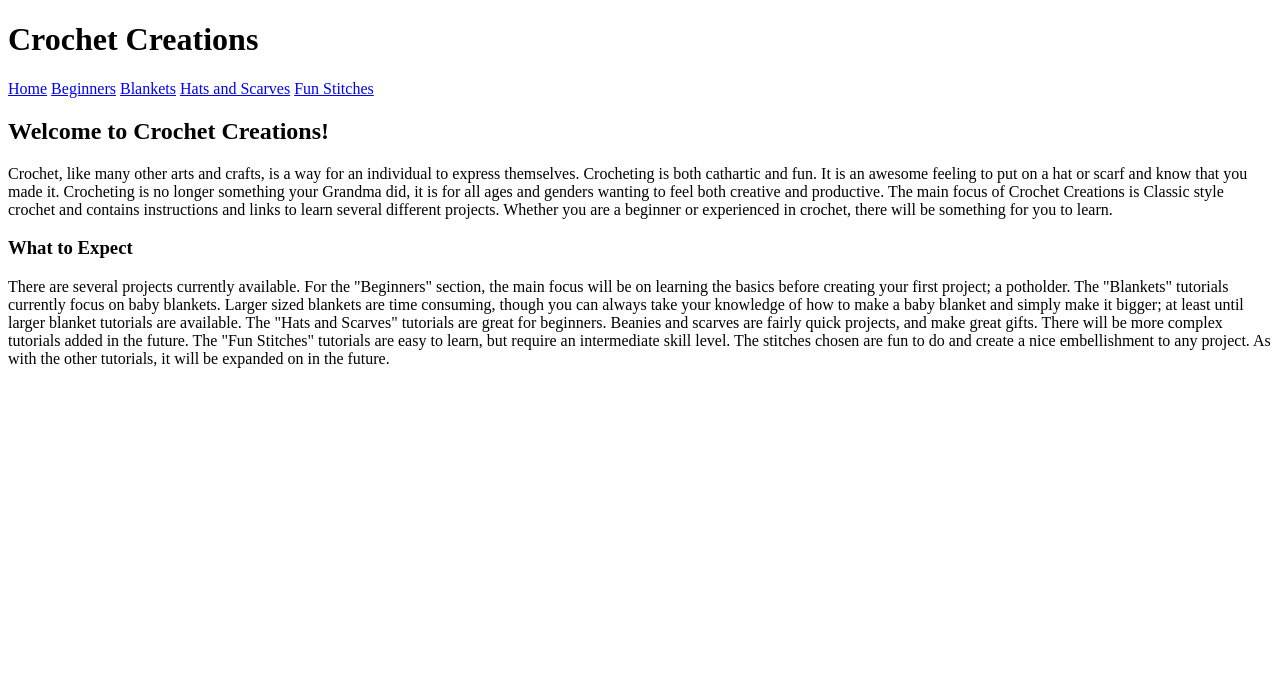
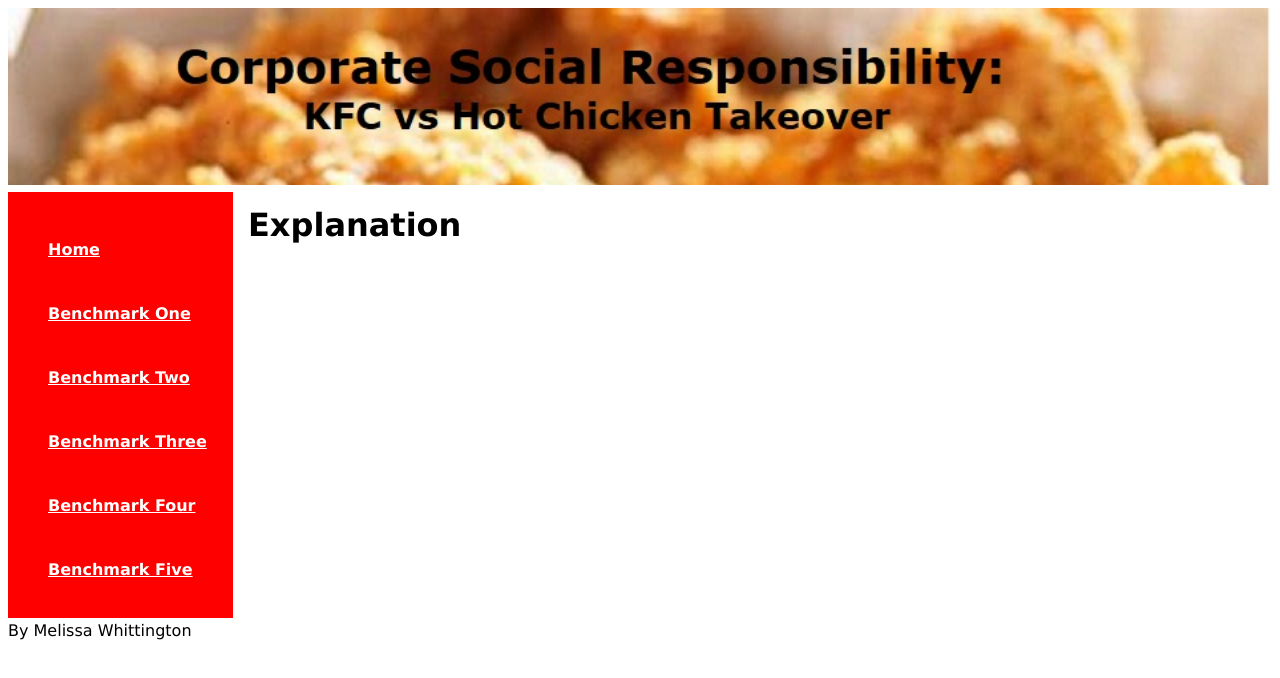
Before and after one commit to Talillama/BusinessEthics, a plain HTML site: page index.html in a window 1280 px wide. Drawn offline with Linux system fonts and the light colour scheme.

Commit message:
Commit fix

```diff
--- a/index.html
+++ b/index.html
@@ -1,35 +1,29 @@
 <!DOCTYPE html>
 <html lang="en">
 <head>
-<title>Crochet Creations</title>
+<title>HCT VS KFC</title>
 <meta charset="utf-8">
-<link href="crochet.css" rel="stylesheet" type="text/css">
+<link href="bep.css" rel="stylesheet" type="text/css">
 </head>
 <body>
 <header>
-  <h1>Crochet Creations</h1>
+<img id="img1" src="friedchicken.jpg" alt="Fried Chicken" title="Fried Chicken"/>
 </header>
-<nav><a href="home.html">Home</a>
-	 <a href="beginners.html">Beginners</a>
-	 <a href="blankets.html">Blankets</a>
-	 <a href="hatsandscarves.html">Hats and Scarves</a>
-	 <a href="funstitches.html">Fun Stitches</a>
+<nav>
+ <ul>
+  <li><a href="index.html">Home</a></li>
+  <li><a href="bep1.html">Benchmark One</a></li>
+  <li><a href="bep2.html">Benchmark Two</a></li>
+  <li><a href="bep3.html">Benchmark Three</a></li>
+  <li><a href="bep4.html">Benchmark Four</a></li>
+  <li><a href="bep5.html">Benchmark Five</a></li>
+ </ul>
 </nav>
 <main>
-  <h2>Welcome to Crochet Creations!</h2>
-  <p>Crochet, like many other arts and crafts, is a way for an individual to express themselves. Crocheting is both cathartic
-  and fun. It is an awesome feeling to put on a hat or scarf and know that you made it. Crocheting is no longer something
-  your Grandma did, it is for all ages and genders wanting to feel both creative and productive. The main focus of Crochet
-  Creations is Classic style crochet and contains instructions and links to learn several different projects. Whether you are
-  a beginner or experienced in crochet, there will be something for you to learn.</p>
-  <h3>What to Expect</h3>
-  <p>There are several projects currently available. For the "Beginners" section, the main focus will be on learning the basics before
-  creating your first project; a potholder. The "Blankets" tutorials currently focus on baby blankets. Larger sized blankets are
-  time consuming, though you can always take your knowledge of how to make a baby blanket and simply make it bigger; at least
-  until larger blanket tutorials are available. The "Hats and Scarves" tutorials are great for beginners. Beanies and scarves
-  are fairly quick projects, and make great gifts. There will be more complex tutorials added in the future. The "Fun Stitches"
-  tutorials are easy to learn, but require an intermediate skill level. The stitches chosen are fun to do and create a nice
-  embellishment to any project. As with the other tutorials, it will be expanded on in the future.
+<h1>Explanation</h1>
 </main>
+<footer>
+By Melissa Whittington
+</footer>
 </body>
 </html>
```
